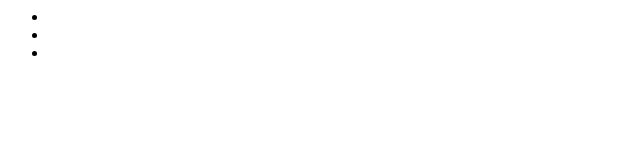
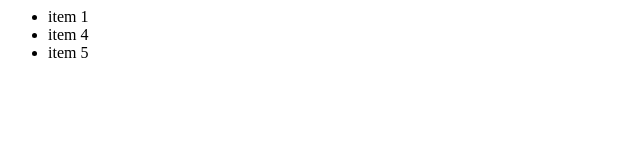
Before and after one commit to connect2babu/NewGitHub, a plain HTML site: page Index2.html in a window 1280 px wide. Shown: the whole page, without its empty margins (0-640 px from the left). Drawn offline with Linux system fonts and the light colour scheme.

Commit message:
Add items to Index2

```diff
--- a/Index2.html
+++ b/Index2.html
@@ -2,9 +2,9 @@
 	<body>
 		<div>
 			<ul>
-				<li></li>
-				<li></li>
-				<li></li>
+				<li>item 1</li>
+				<li>item 4</li>
+				<li>item 5</li>
 			</ul>
 		</div>
 	</body>
```
